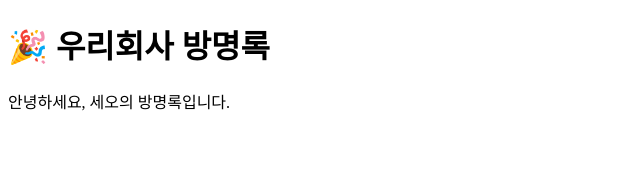
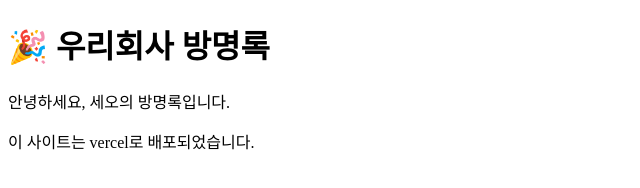
Before and after one commit to kianurev1-a11y/guestbook, a plain HTML site: page index.html in a window 1280 px wide. Shown: the whole page, without its empty margins (0-640 px from the left). Drawn offline with Linux system fonts and the light colour scheme.

Commit message:
배포문구 추가

```diff
--- a/index.html
+++ b/index.html
@@ -8,5 +8,6 @@
 <body>
   <h1>🎉 우리회사 방명록</h1>
   <p>안녕하세요, 세오의 방명록입니다. </p>
+  <p>이 사이트는 vercel로 배포되었습니다. </p>
 </body>
 </html>
```
